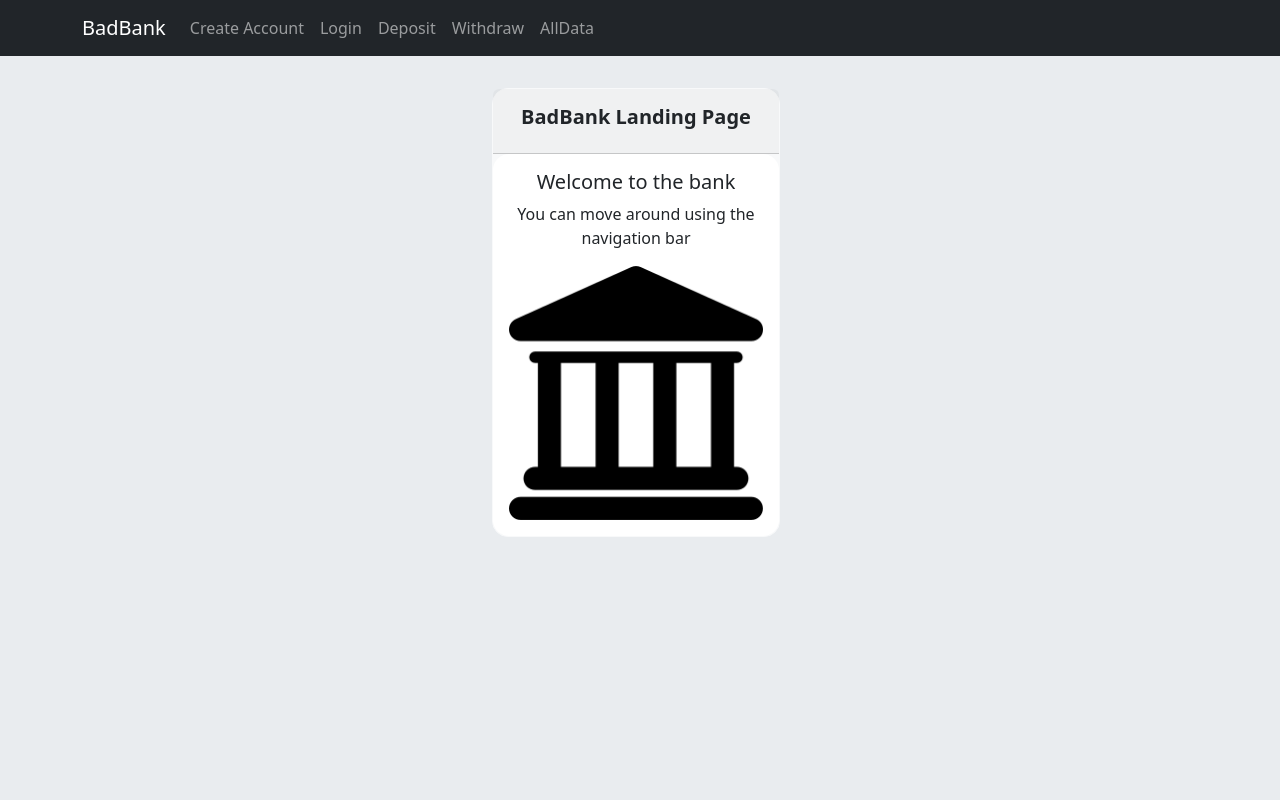
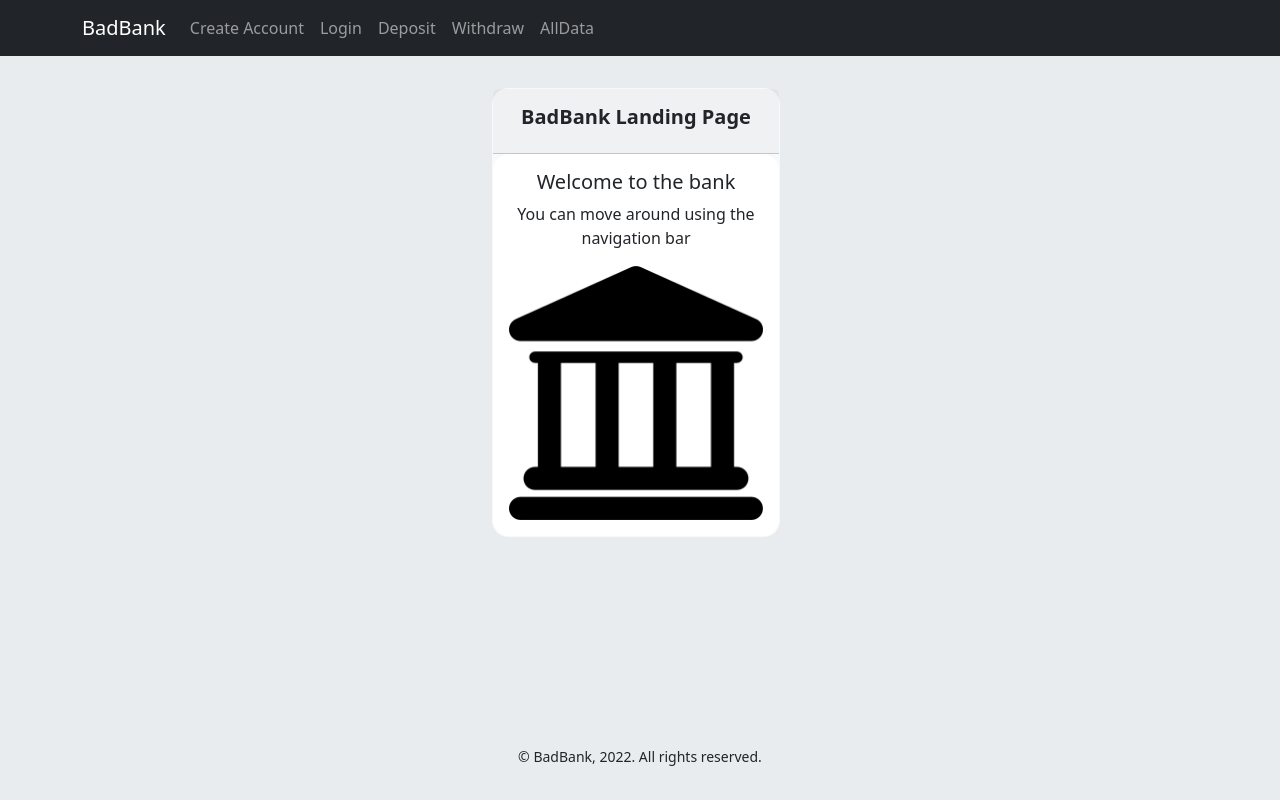
Before and after one commit to giankbo/bad-bank, a React (Create React App) app: page /CreateAccount in a window 1280 px wide. Built offline with nearby package versions, Linux system fonts and the light colour scheme.

Commit message:
Add footer component

```diff
--- a/src/App.js
+++ b/src/App.js
@@ -4,6 +4,7 @@ import AllData from './alldata';
 import { UserContextProvider } from './context';
 import CreateAccount from './createaccount';
 import Deposit from './deposit';
+import Footer from './footer';
 import Home from './home';
 import Login from './login';
 import NavBar from './navbar';
@@ -24,6 +25,7 @@ export default function Spa() {
           <Route path='/alldata/' element={<AllData />} />
         </Routes>
       </UserContextProvider>
+      <Footer />
     </HashRouter>
   );
 }
```
